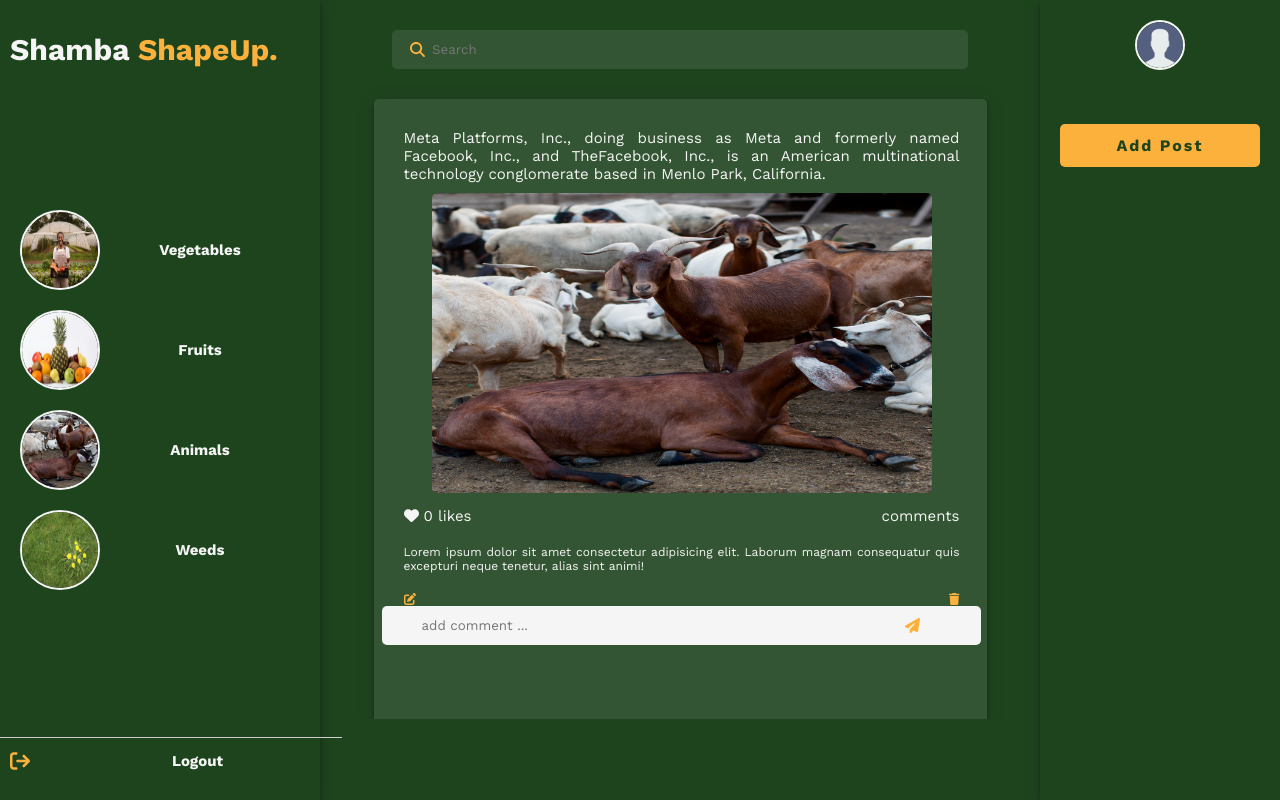
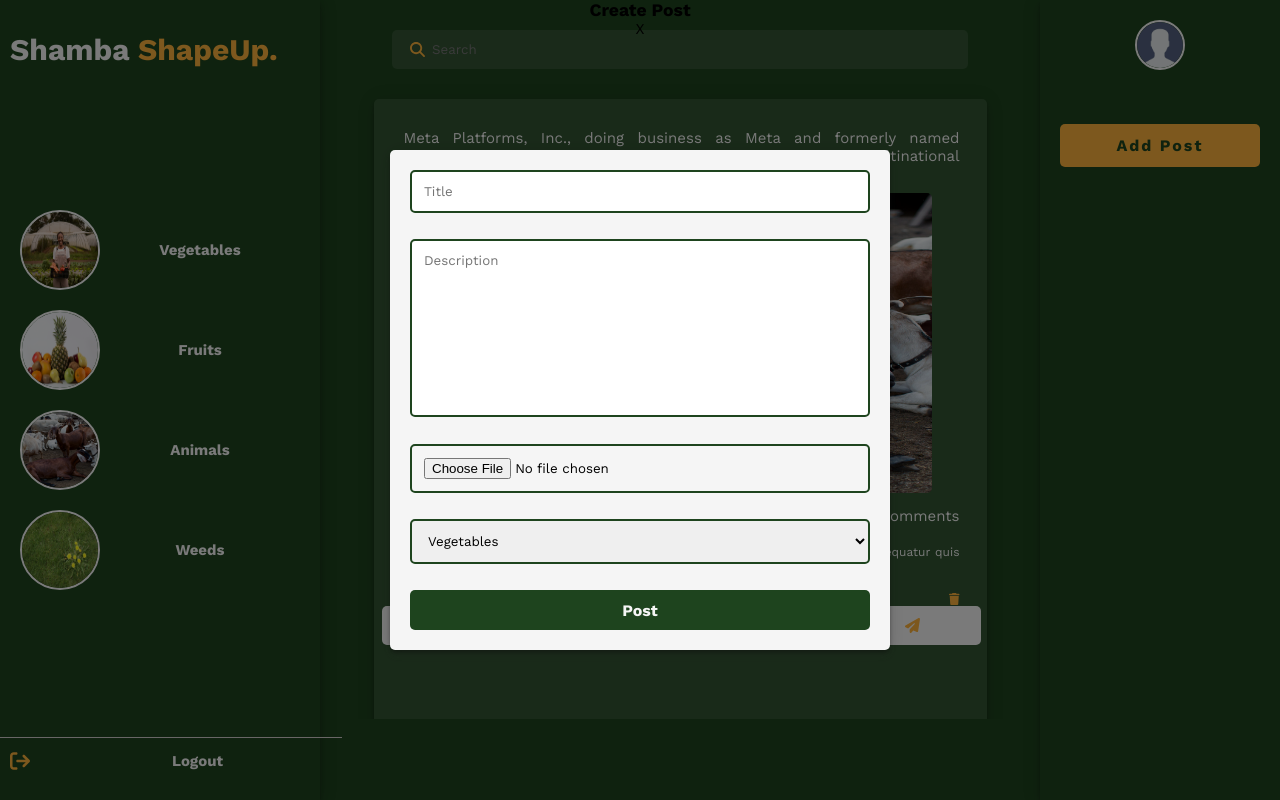
Before and after one commit to Murage-Ivy/downwork, a React (Create React App) app: page /postpage in a window 1280 px wide. Built offline with nearby package versions, Linux system fonts and the light colour scheme.

Commit message:
Style post form

```diff
--- a/src/components/PostForm.tsx
+++ b/src/components/PostForm.tsx
@@ -1,13 +1,25 @@
 const PostForm: React.FC = () => {
     return (
-        <div id="post-form">
+        <div id="__overlay">
             <div id="post-form-header">
-                <h1>Post Form</h1>
+                <h3>Create Post</h3>
+                <span id="close-btn">X</span>
+
             </div>
-            <div id="post-form-body">
-                <h1>Post Form</h1>
-            </div>
-        </div>
+            <form id="post-form">
+                <input type="text" placeholder="Title" id="title" />
+                <textarea name="" id="description" cols={30} rows={10} placeholder="Description"></textarea>
+                <input type="file" />
+                <select>
+                    <option value="vegetables">Vegetables</option>
+                    <option value="fruits">Fruits</option>
+                    <option value="animals">Animal</option>
+                    <option value="weeds">Weeds</option>
+                </select>
+            <button type="submit">Post</button>
+        </form>
+
+        </div >
     )
 }
 
--- a/src/components/SidebarLeft.tsx
+++ b/src/components/SidebarLeft.tsx
@@ -1,11 +1,17 @@
 import { useState } from "react"
 import { ProfileCallBackType } from "../types"
+import PostForm from "./PostForm"
 import Profile from "./Profile"
 
 const LeftSideBar: React.FC = () => {
     const [profile, setProfile] = useState<Boolean>(false)
+    const [postForm, setPostForm] = useState<Boolean>(true)
     const handleProfile: ProfileCallBackType = () => {
         setProfile(prevState => !prevState)
+    }
+
+    const handlePostForm: ProfileCallBackType = () => {
+        setPostForm(prevState => !prevState)
     }
     return (
 
@@ -17,13 +23,12 @@ const LeftSideBar: React.FC = () => {
             {profile && <Profile handleProfile={handleProfile} />}
 
             <div id="left-sidebar-body">
-                <button id="add-post-btn">Add Post</button>
+                <button id="add-post-btn" onClick={handlePostForm} >Add Post</button>
             </div>
 
+            {postForm && <PostForm />}
+
         </div>
-
-
-
     )
 }
 
--- a/src/index.css
+++ b/src/index.css
@@ -360,6 +360,7 @@ a {
   text-align: center;
 }
 /* End of Sign up styles */
+
 /* Sidebar posts styles*/
 
 #post-page {
@@ -693,3 +694,63 @@ a {
   cursor: pointer;
 }
 /* end of common styles */
+
+/* style of post form */
+#__overlay {
+  position: fixed;
+  top: 0;
+  left: 0;
+  width: 100%;
+  height: 100%;
+  background-color: rgba(0, 0, 0, 0.5);
+  z-index: 1000;
+}
+
+#post-form {
+  position: fixed;
+  top: 50%;
+  left: 50%;
+  transform: translate(-50%, -50%);
+  width: 500px;
+  height: 500px;
+  background-color: var(--secondary-color);
+  border-radius: 5px;
+  padding: 20px;
+  box-shadow: 0 6px 10px 0 rgba(41, 41, 41, 0.14),
+    0 1px 18px 0 rgba(0, 0, 0, 0.12), 0 3px 5px -1px rgba(0, 0, 0, 0.4);
+  display: flex;
+  flex-direction: column;
+  justify-content: space-between;
+  align-items: center;
+}
+
+#post-form-header {
+}
+
+#post-form > input,
+#post-form > textarea,
+#post-form > select {
+  width: 100%;
+  padding: 12px;
+  border: 2px solid var(--primary-color);
+  border-radius: 5px;
+  outline: none;
+  margin-bottom: 10px;
+  resize: none;
+}
+
+#post-form > button{
+  padding: 5px;
+  border: none;
+  border-radius: 5px;
+  outline: none;
+  background-color: var(--primary-color);
+  color: var(--secondary-color);
+  cursor: pointer;
+  font-size: 16px;
+  font-weight: bold;
+  width: 100%;
+  height: 40px;
+}
+
+/* end of post form styles */
```
